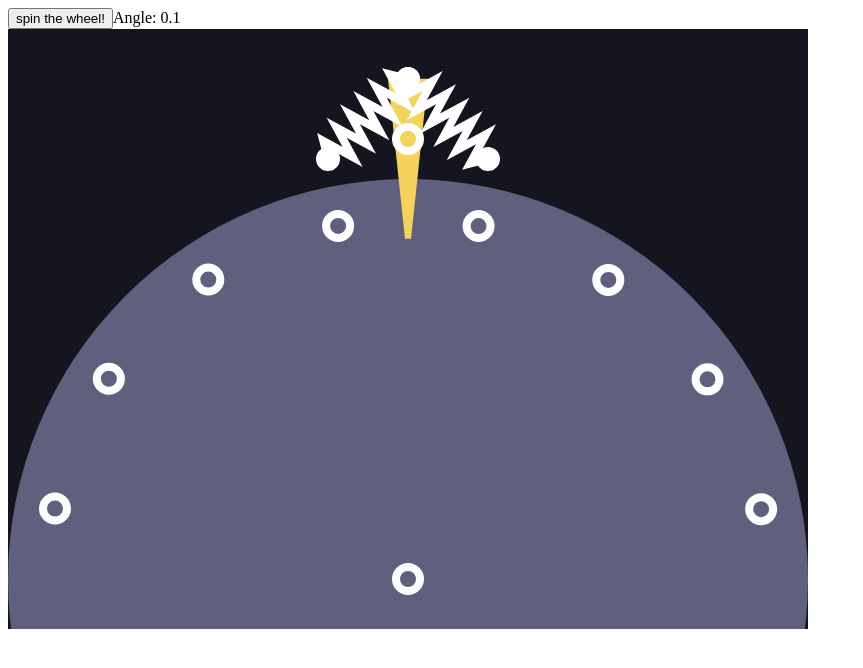
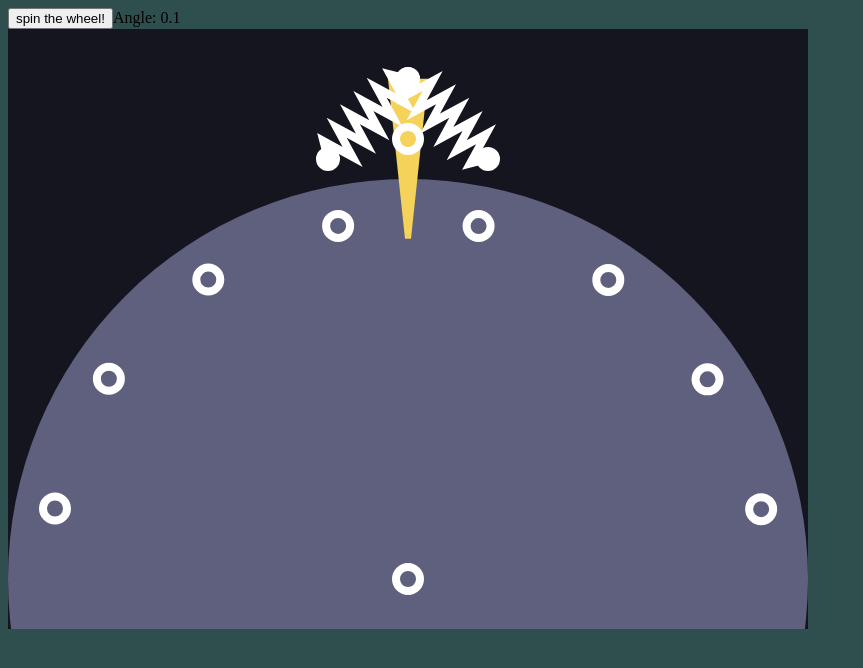
Before and after one commit to sughodke/wheeloffortune, a React (Create React App) app: page / in a window 1280 px wide. Shown: the top 668 px of the page, without its empty margins (0-863 px from the left). Built offline with nearby package versions, Linux system fonts and the light colour scheme.

Commit message:
Add style

```diff
--- /dev/null
+++ b/src/index.css
@@ -0,0 +1,3 @@
+body {
+    background-color: darkslategrey;
+}
--- a/src/index.js
+++ b/src/index.js
@@ -1,6 +1,6 @@
 import React from 'react';
 import ReactDOM from 'react-dom';
-// import './index.css';
+import './index.css';
 import App from './App';
 
 ReactDOM.render(
```
